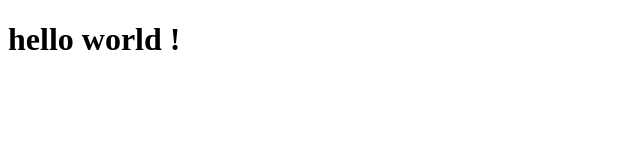
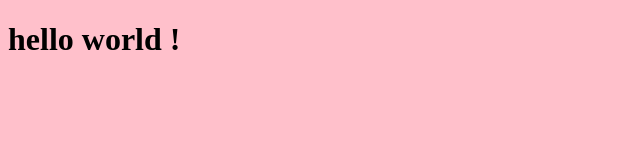
Before and after one commit to Margaux03/projetephemere, a plain HTML site: page index.html in a window 1280 px wide. Shown: the whole page, without its empty margins (0-640 px from the left). Drawn offline with Linux system fonts and the light colour scheme; files that its build step writes are made by us from their sources.

Commit message:
second commit

```diff
--- a/index.html
+++ b/index.html
@@ -3,9 +3,9 @@
   <head>
     <meta charset="utf-8">
     <title></title>
+    <link rel="stylesheet" href="/css/master.css"
   </head>
   <body>
     <h1>hello world !</h1>
-
   </body>
 </html>
--- /dev/null
+++ b/master.css
@@ -0,0 +1,3 @@
+body{
+  background: pink;
+}
```
